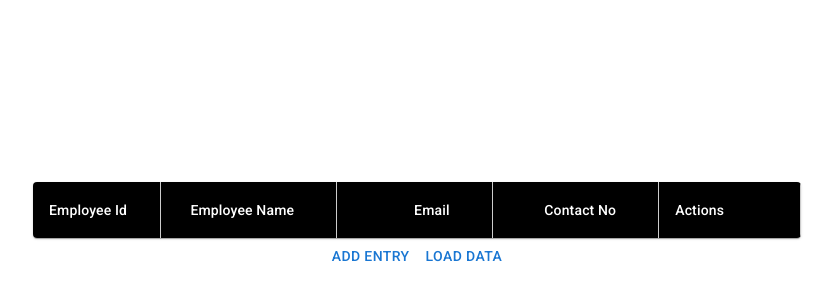
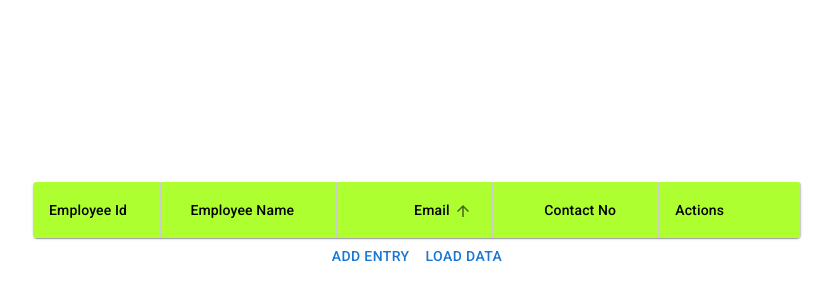
Before and after one commit to anirudhjain75/demo-unravel, a React (Create React App) app: page / in a window 1280 px wide. Shown: the part 172-472 px from the top of the page, without its empty margins (223-1056 px from the left). Built offline with nearby package versions, Linux system fonts and the light colour scheme.

Commit message:
header green

```diff
--- a/src/components/Table.js
+++ b/src/components/Table.js
@@ -69,8 +69,8 @@ export default function BasicTable({ rows, order, orderBy, setOrder, setOrderBy,
 
   const StyledTableCell = styled(TableCell)(({ theme }) => ({
     [`&.${tableCellClasses.head}`]: {
-      backgroundColor: theme.palette.common.black,
-      color: theme.palette.common.white,
+      backgroundColor: '#ADFF2F',
+      color: '#000',
     },
     [`&.${tableCellClasses.body}`]: {
       fontSize: 14,
```
